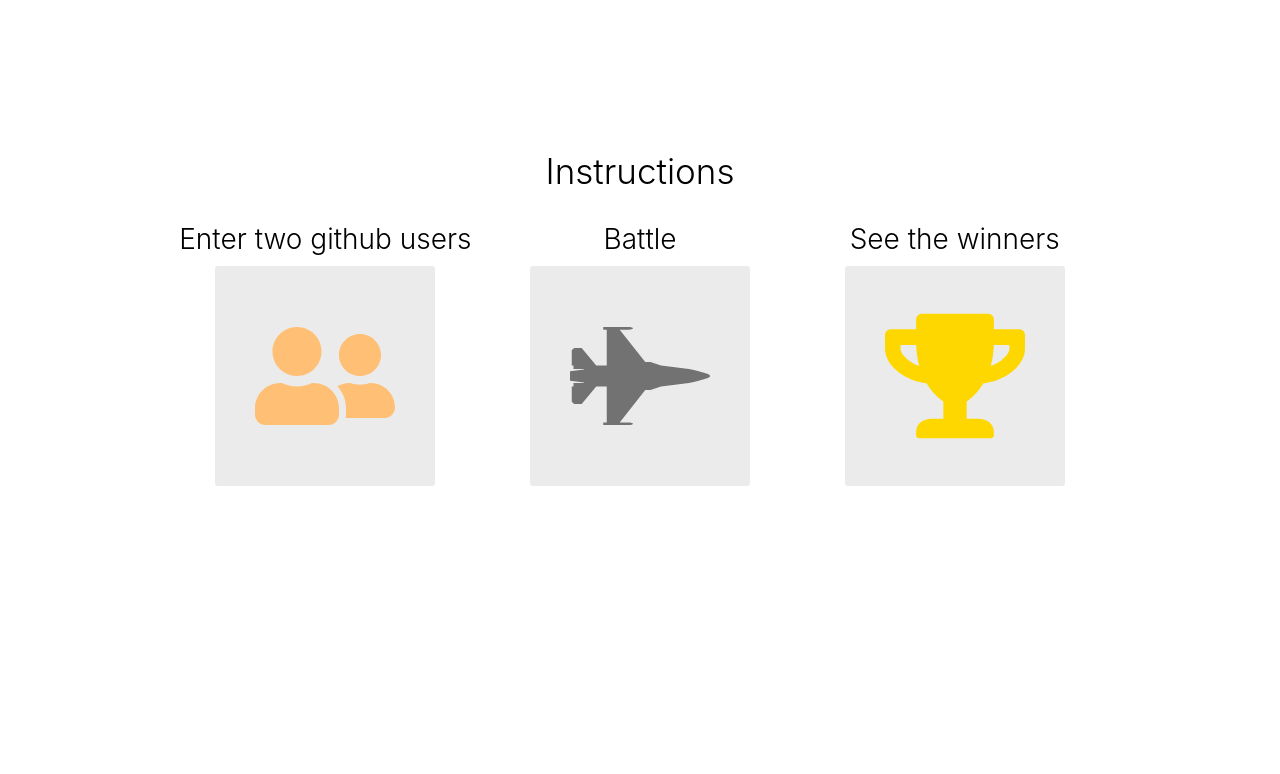
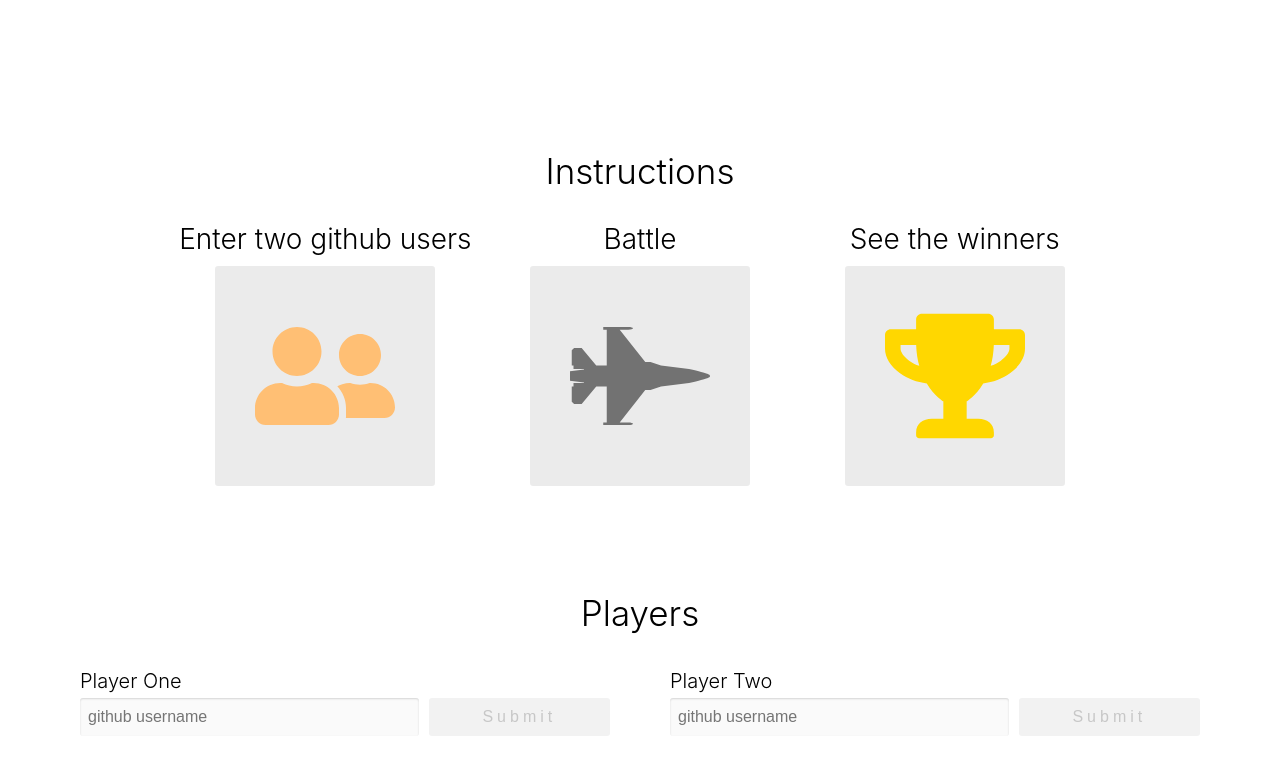
Before and after one commit to akashdotsrivastava/github-battle, a React app: page / in a window 1280 px wide. Built offline with nearby package versions, Linux system fonts and the light colour scheme.

Commit message:
Rendering Player Input

```diff
--- a/app/components/Battle.js
+++ b/app/components/Battle.js
@@ -84,10 +84,49 @@ PlayerInput.propTypes = {
 }
 
 export default class Battle extends React.Component {
+
+    constructor(props){
+        super(props)
+
+        this.state = {
+            playerOne: null,
+            playerTwo: null
+        }
+
+        this.handleSubmit = this.handleSubmit.bind(this)
+    }
+
+    handleSubmit(id, player){
+        this.setState({
+            [id]: player
+        })
+    }
+
     render () {
+        const { playerOne, playerTwo } = this.state;
         return (
             <React.Fragment>
                 <Instructions />
+
+                <div className='players-container'>
+                    <h1 className='center-text header-lg' >
+                        Players
+                    </h1>
+                    <div className='row space-around'>
+                        {playerOne === null && (
+                            <PlayerInput
+                                label='Player One'
+                                onSubmit={(player) => this.handleSubmit('playerOne', player)}
+                            />
+                        )}
+                        {playerTwo === null && (
+                            <PlayerInput
+                                label='Player Two'
+                                onSubmit={(player) => this.handleSubmit('playerTwo', player)}
+                            />
+                        )}
+                    </div>
+                </div>
 
             </React.Fragment>
         )
--- a/app/index.css
+++ b/app/index.css
@@ -206,3 +206,7 @@ html, body, #app {
     background: #f2f2f2;
     color: #c7c7c7;
   }
+
+  .players-container {
+    margin: 100px 0;
+  }
--- a/master.txt
+++ b/master.txt
@@ -7,3 +7,4 @@ Fetching repos
 Caching repos
 Making grid of repos
 Making instructions for battle
+Taking Player Input
```
